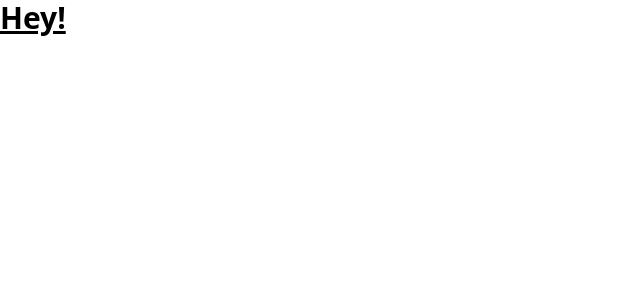
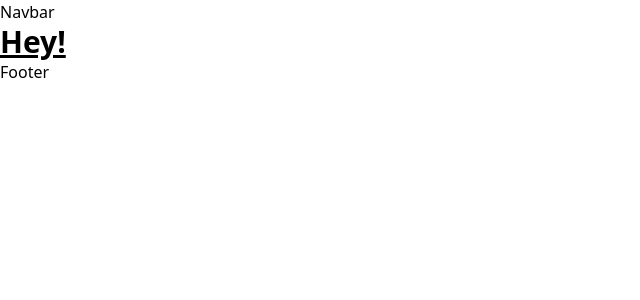
Before and after one commit to DmitryVelichko/nft-marketplace, a Next.js app: page / in a window 1280 px wide. Shown: the top 300 px of the page, without its empty margins (0-640 px from the left). Built offline with nearby package versions, Linux system fonts and the light colour scheme.

Commit message:
add Navbar and Footer files

```diff
--- /dev/null
+++ b/components/Footer.jsx
@@ -0,0 +1,7 @@
+import React from 'react';
+
+const Footer = () => (
+  <div>Footer</div>
+);
+
+export default Footer;
--- /dev/null
+++ b/components/Navbar.jsx
@@ -0,0 +1,7 @@
+import React from 'react';
+
+const Navbar = () => (
+  <div>Navbar</div>
+);
+
+export default Navbar;
--- /dev/null
+++ b/components/index.js
@@ -0,0 +1,4 @@
+import Navbar from './Navbar';
+import Footer from './Footer';
+
+export { Navbar, Footer };
--- a/pages/_app.js
+++ b/pages/_app.js
@@ -1,7 +1,19 @@
-import '../styles/globals.css'
+import Script from 'next/script';
+import { ThemeProvider } from 'next-themes';
 
-function MyApp({ Component, pageProps }) {
-  return <Component {...pageProps} />
-}
+import { Navbar, Footer } from '../components';
+import '../styles/globals.css';
 
-export default MyApp
+const MyApp = ({ Component, pageProps }) => (
+  <ThemeProvider attribute="class">
+    <div className="dark:bg-nft-dark bg-white min-h-screen">
+      <Navbar />
+      <Component {...pageProps} />
+      <Footer />
+    </div>
+
+    <Script src="https://kit.fontawesome.com/9b595c0489.js" crossOrigin="anonymous" />
+  </ThemeProvider>
+);
+
+export default MyApp;
```
